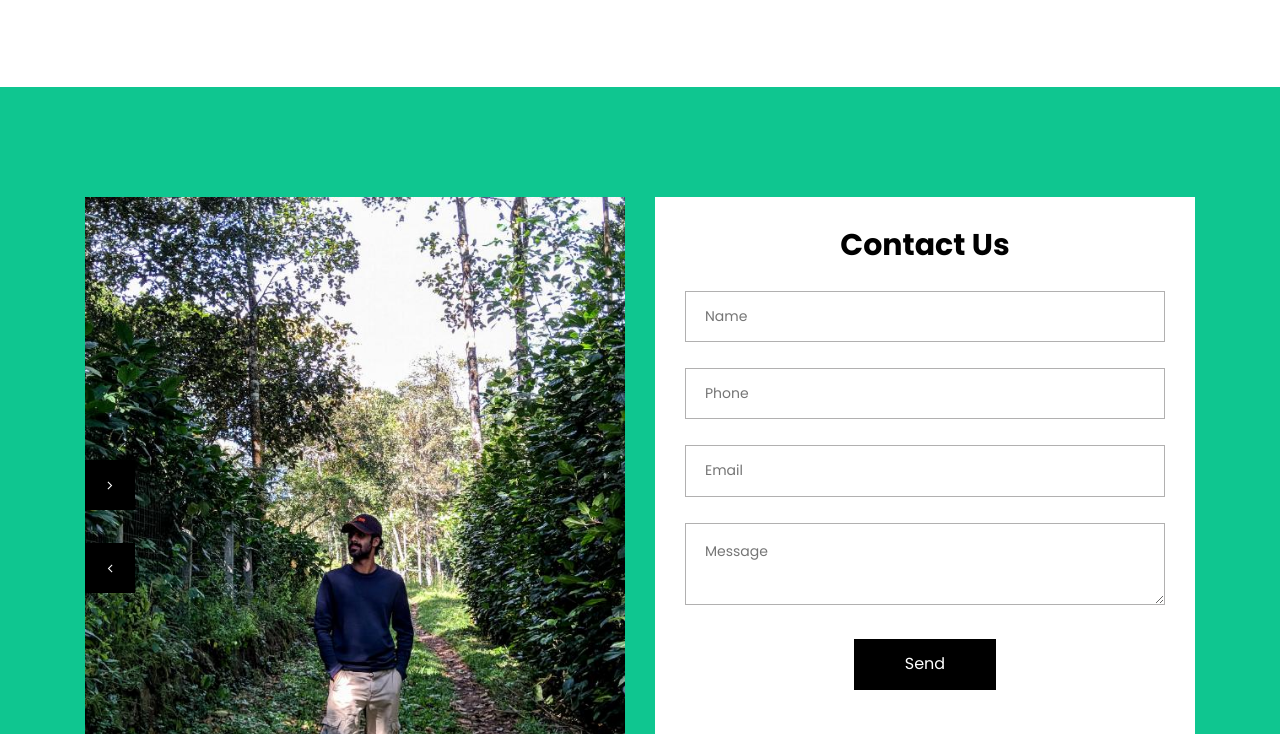
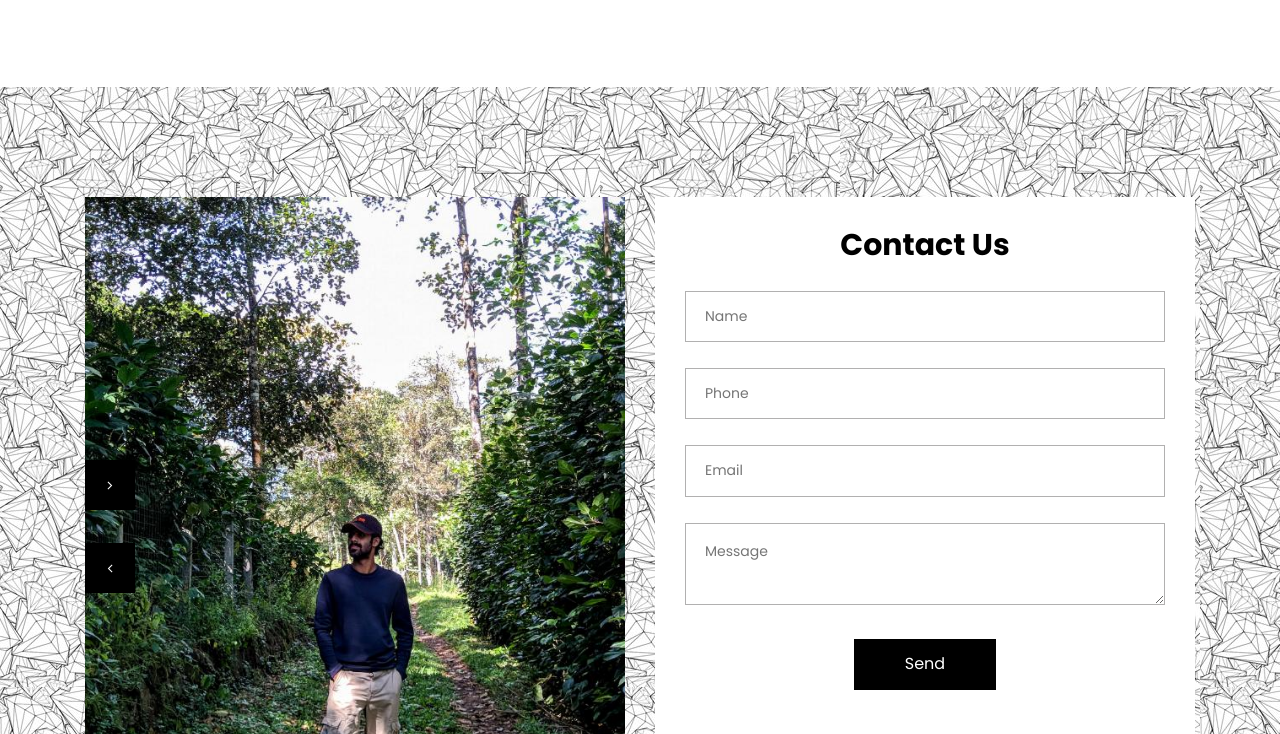
Before and after one commit to abhi-2605/AM, a plain HTML site: page index.html in a window 1280 px wide. Shown: the part 7063-7797 px from the top of the page. Drawn offline with nearby package versions, Linux system fonts and the light colour scheme; the site is published under a folder, as on GitHub Pages, so addresses that start at the root find nothing; files whose address does not match are found by name.

Commit message:
Update style.css

```diff
--- a/css/style.css
+++ b/css/style.css
@@ -1962,7 +1962,7 @@ img.zoom {
 .testimonial {
     background: #0fc690;
     padding: 60px 0px;
-    background-image: url(/diamond.jpg);
+    background-image: url(../diamond.jpg);
 }
 
 .testimonial .titlepage {
```
